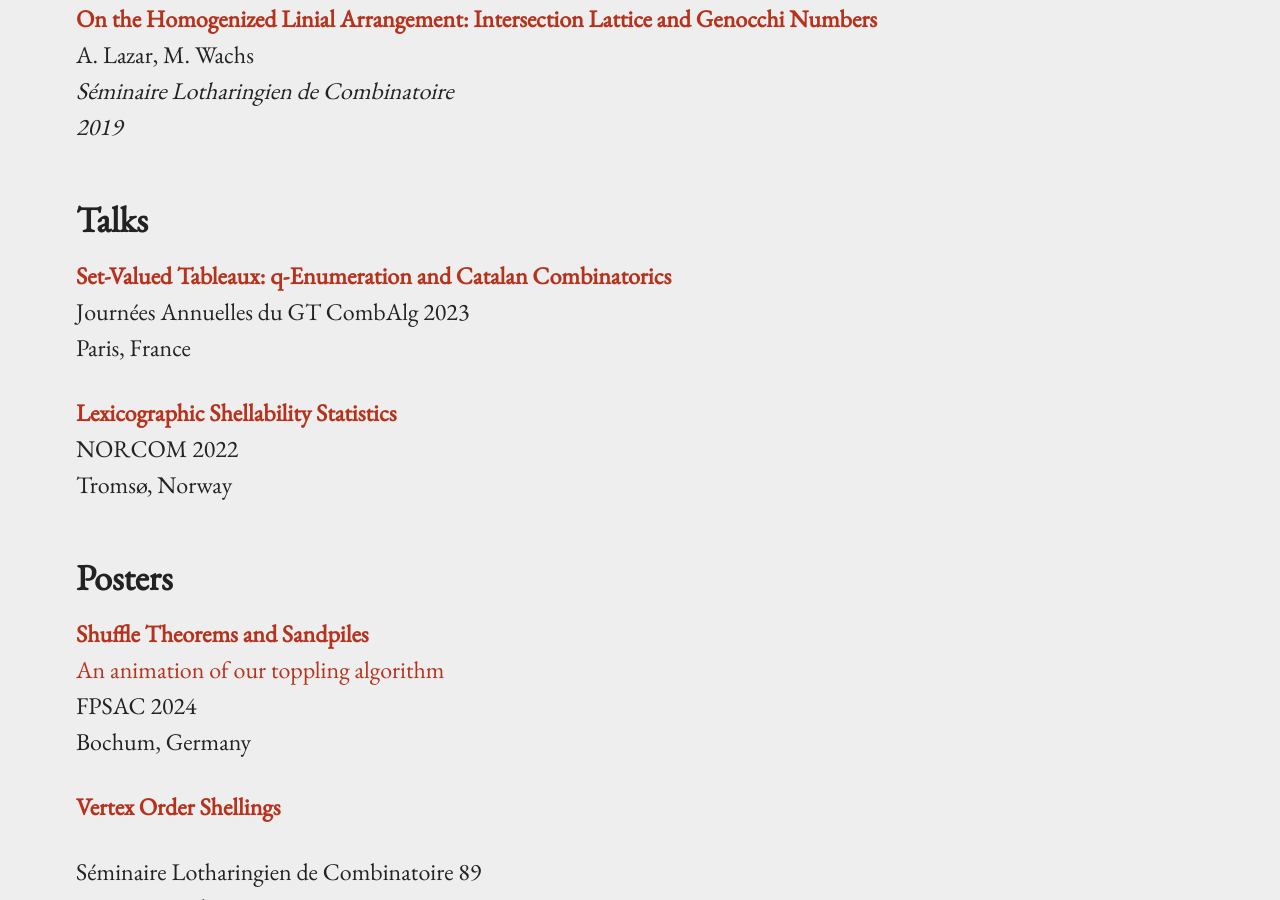
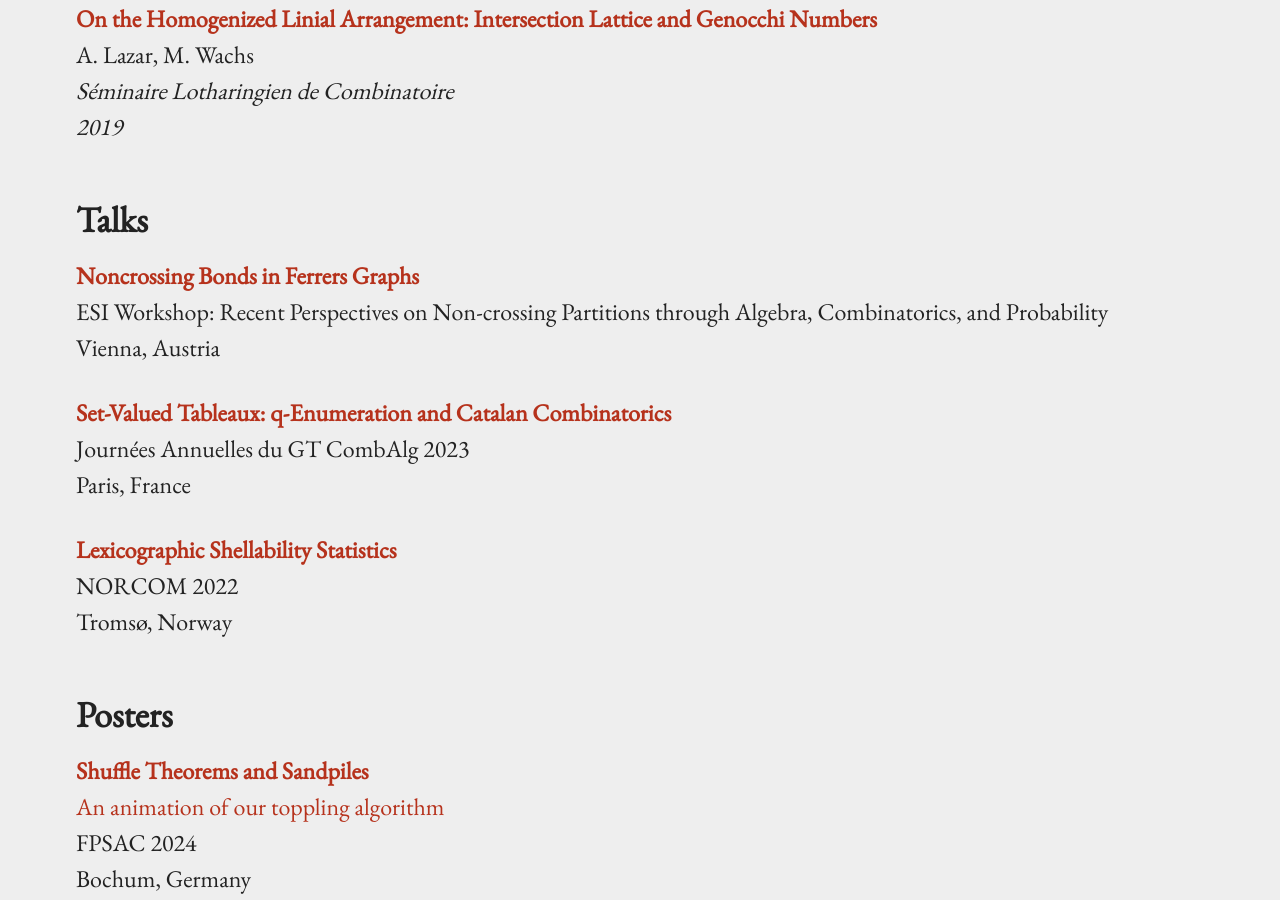
Before and after one commit to AlexanderLazar/alexanderlazar.github.io, a Jekyll site: the page built from research.markdown, in a window 1280 px wide and 900 px high, scrolled down 2363 px. Built offline with Jekyll 4.4.1, drawn with Linux system fonts in a browser that asks for light colours.

Commit message:
Update research.markdown

```diff
--- a/research.markdown
+++ b/research.markdown
@@ -72,6 +72,11 @@ abs:
       url:     "https://www.mat.univie.ac.at/~slc/wpapers/FPSAC2019/93.html"
 
 slides:
+    - title: "Noncrossing Bonds in Ferrers Graphs"
+      venue: "ESI Workshop: Recent Perspectives on Non-crossing Partitions through Algebra, Combinatorics, and Probability"
+      location: "Vienna, Austria"
+      url: "/slides/ESI Feb 2025.pdf"
+
     - title: "Set-Valued Tableaux: q-Enumeration and Catalan Combinatorics"
       venue: "Journées Annuelles du GT CombAlg 2023"
       location: "Paris, France"
```
